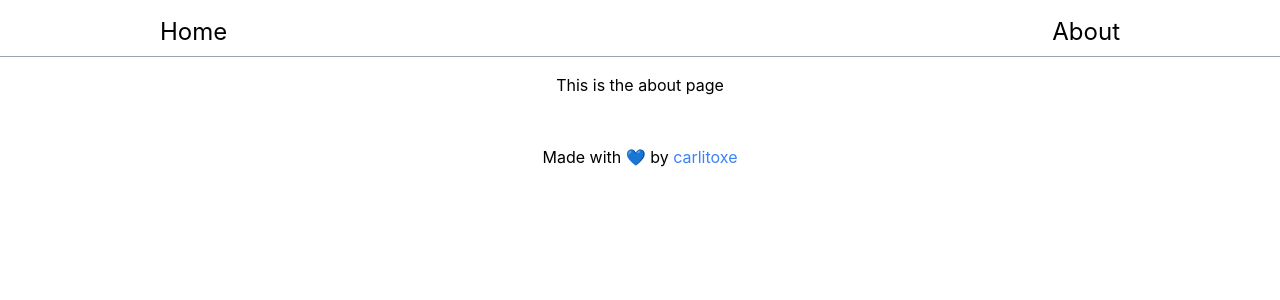
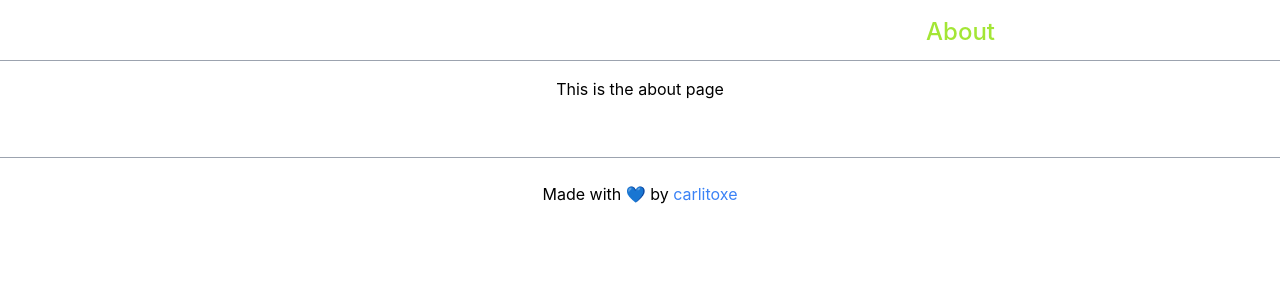
Before and after one commit to carlitoxe/nextjs12-avocados, a Next.js app: page /about in a window 1280 px wide. Shown: the top 300 px of the page. Built offline with nearby package versions, Linux system fonts and the light colour scheme.

Commit message:
Add SSG Static Side Generation

```diff
--- /dev/null
+++ b/components/Footer/Footer.tsx
@@ -0,0 +1,9 @@
+export default function Footer() {
+    return (
+        <footer className="footer text-center pt-6 mt-14 mb-4 border-t border-gray-400">
+            <p>
+            Made with 💙 by <a href="https://github.com/carlitoxe" className="hover:text-blue-700 text-blue-500" target="_blank" rel="noreferrer">carlitoxe</a>
+            </p>
+        </footer>
+    )
+}
--- a/components/Layout/Layout.tsx
+++ b/components/Layout/Layout.tsx
@@ -1,15 +1,12 @@
+import Footer from "@components/Footer/Footer"
 import Navbar from "@components/Navbar/Navbar"
 
 export default function Layout({ children }) {
     return (
-        <div>
+        <>
             <Navbar />
             {children}
-            <footer className="footer text-center mt-12 mb-2">
-               <p>
-                Made with 💙 by <a href="https://github.com/carlitoxe" className="hover:text-blue-700 text-blue-500" target="_blank" rel="noreferrer">carlitoxe</a>
-                </p>
-            </footer>
-        </div>
+            <Footer />
+        </>
     )
 }
--- a/components/Navbar/Navbar.tsx
+++ b/components/Navbar/Navbar.tsx
@@ -1,16 +1,39 @@
 import Link from "next/link"
+import { useRouter } from "next/router";
+
+const navLinks = [
+    {name: 'Home', path: '/'},
+    {name: 'About', path: '/about'}
+]
 
 export default function Navbar() {
+    const router = useRouter()
     return (
         <header>
             <nav className="">
-                <ul className="flex gap-1 justify-between my-4 pb-2 px-40 border-gray-400 border-b text-2xl">
-                    <li className="">
-                       <Link href={'/'}>Home</Link>
-                    </li>
-                    <li>
+                <ul className="flex gap-1 justify-around my-4 pb-3 border-gray-400 border-b text-2xl" >
+
+                {
+                    navLinks.map((link) => {
+                        const isActive = router.pathname === link.path;
+                        return (
+                            <li key={link.name} >
+                                 <Link
+                                    key={link.name}
+                                    href={link.path}
+                                    className={isActive ? 'text-lime-400 font-medium': 'text-white'}
+                                  >
+                                    {link.name}
+                                </Link>
+                            </li>
+
+                        )
+                    })
+                }
+
+                    {/* <li className={router.pathname == '/about' ? "active" : ''}>
                        <Link href={'/about'}>About</Link>
-                    </li>
+                    </li> */}
                 </ul>
             </nav>
         </header>
--- /dev/null
+++ b/components/ProductCard/ProductCard.tsx
@@ -0,0 +1,13 @@
+import Link from "next/link"
+
+export default function ProductCard({product}) {
+    return (
+        <li key={product.id} className='border border-gray-500 rounded-lg pb-2'>
+        <Link href={`/product/${product.id}`}>
+          <img src={product.image} className='w-[300px] rounded-t-lg' alt={product.name}/>
+          <p className='mt-3 font-medium text-lg leading-5'>{product.name}</p>
+          <div className='text-lime-400'>{product.price}</div>
+        </Link>
+      </li>
+    )
+}
--- /dev/null
+++ b/components/ProductList/ProductList.tsx
@@ -0,0 +1,18 @@
+import ProductCard from "@components/ProductCard/ProductCard"
+
+type ProductListPros = {
+    productList: TProduct[]
+}
+
+export default function ProductList({ productList, loading }) {
+    return (
+        !loading ?
+            <ul className='mt-4 flex flex-wrap justify-center gap-4 px-5 min-h-[1100px]'>
+            {productList.map(product => (
+                <ProductCard key={product.id} product={product} />
+            ))}
+
+          </ul> : <div className='mt-4 min-h-[1100px]'>Loading...</div>
+
+    )
+}
--- a/pages/index.tsx
+++ b/pages/index.tsx
@@ -1,45 +1,40 @@
 import Head from 'next/head'
 import { useEffect, useState } from 'react'
 import Link from "next/link"
+import ProductList from '@components/ProductList/ProductList';
 
-export default function Home() {
-  const [productList, setProductList] = useState<TProduct[]>([]);
+export const getStaticProps = async () => {
+    const response = await fetch('https://avocados-nextjs-two.vercel.app/api/avo/')
+    const { data: productList }: TAPIAvoResponse = await response.json();
+
+  return {
+    props: {
+      productList,
+    }
+  }
+}
+
+export default function Home({ productList }: { productList: TProduct[] }) {
   const [loading, setLoading] = useState(false);
 
   useEffect(() => {
-    setLoading(true);
-    fetch('/api/avo')
-    .then((response) => response.json())
-    .then(({ data, length }) => {
-      setProductList(data);
-    })
-    .finally(() => setLoading(false))
+
   }, [])
 
   return (
     <div>
       <Head>
-        <title>Create Next App</title>
+        <title>Avocados App</title>
         <meta name="description" content="Generated by create next app" />
         <link rel="icon" href="/favicon.ico" />
       </Head>
+
       <main>
         <h1 className='text-3xl text-lime-400 pt-5'>Avocados</h1>
-        {!loading ?
-                <ul className='mt-4 flex flex-wrap justify-center gap-4 px-5 min-h-[1100px]'>
-                {productList.map(product => (
-                  <li key={product.id} className='border border-gray-500 rounded-lg pb-2'>
-                    <Link href={`/product/${product.id}`}>
-                      <img src={product.image} className='w-[300px] rounded-t-lg' alt={product.name}/>
-                      <p className='mt-3 font-medium text-lg leading-5'>{product.name}</p>
-                      <div className='text-lime-400'>{product.price}</div>
-                    </Link>
-                  </li>
-                ))}
-
-              </ul> : <div className='mt-4 min-h-[1100px]'>Loading...</div>
-        }
-
+        <ProductList
+          productList={productList}
+          loading={loading}
+        />
       </main>
     </div>
   )
--- a/pages/product/[id].js
+++ b/pages/product/[id].tsx
@@ -1,8 +1,39 @@
 import { useRouter } from "next/router"
 import { useEffect, useState } from "react"
+import { GetStaticProps } from 'next'
 
-export default function ProductItem() {
-    const [product, setProduct] = useState('');
+export const getStaticPaths = async () => {
+    const response = await fetch('https://avocados-nextjs-two.vercel.app/api/avo/')
+    const { data: productList }: TAPIAvoResponse = await response.json();
+
+    const paths = productList.map(({id}) => ({
+        params: {
+            id: id
+        }
+    }))
+
+    return {
+        paths,
+        // incremental static generation
+        // 404 for everything else
+        fallback: false
+    }
+}
+
+export const getStaticProps: GetStaticProps = async ({ params }) => {
+    const id = params?.id;
+    const response = await fetch(`https://avocados-nextjs-two.vercel.app/api/avo/${id}`)
+    const { data: product }: { data: TProduct } = await response.json();
+
+  return {
+    props: {
+      product,
+    }
+  }
+}
+
+export default function ProductPage({ product }: { product: TProduct }) {
+    const [, setProduct] = useState('');
     const [loading, setLoading] = useState(false);
 
     const {
@@ -44,7 +75,7 @@ export default function ProductItem() {
         <table className="border border-neutral-400 mt-8 mx-auto border-separate border-spacing-0 rounded-lg w-[300px]">
             <thead>
                 <tr>
-                    <th colspan="2" className="p-2 bg-lime-700 rounded-t-lg border-b border-neutral-300">
+                    <th colSpan={2} className="p-2 bg-lime-700 rounded-t-lg border-b border-neutral-300">
                         Attributes
                     </th>
                 </tr>
```
